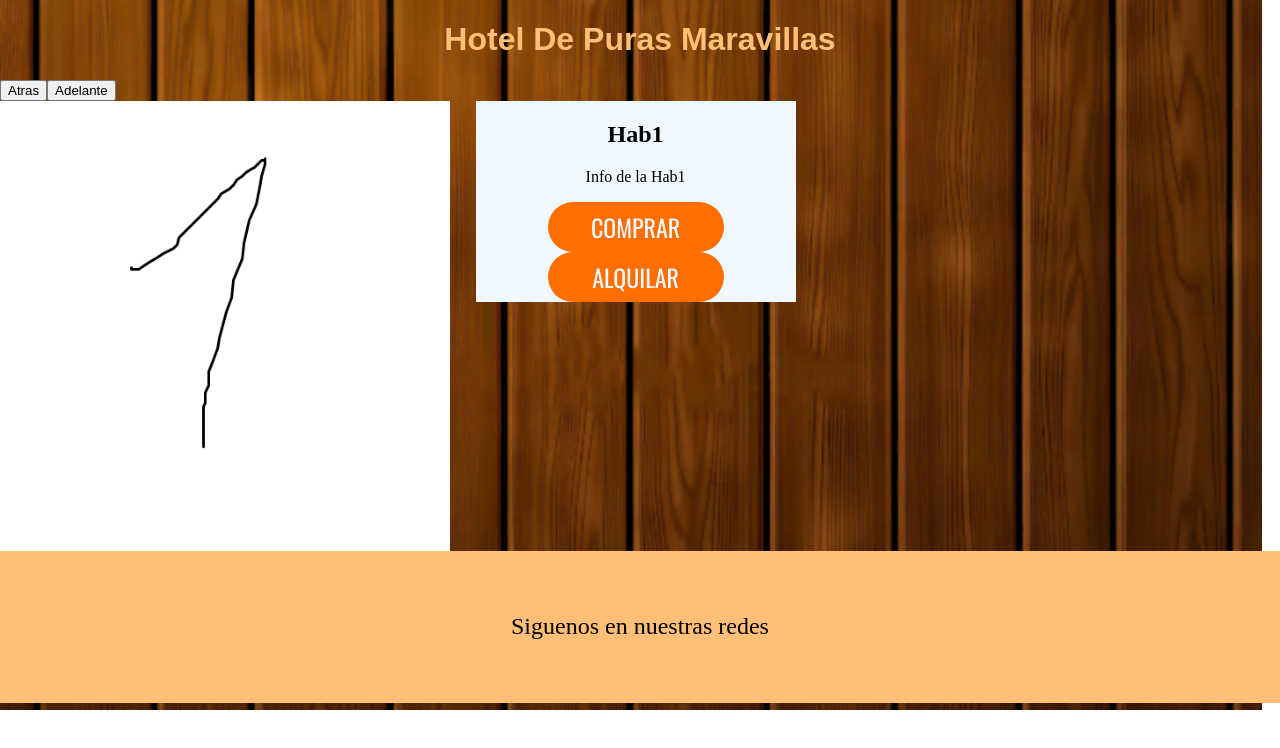
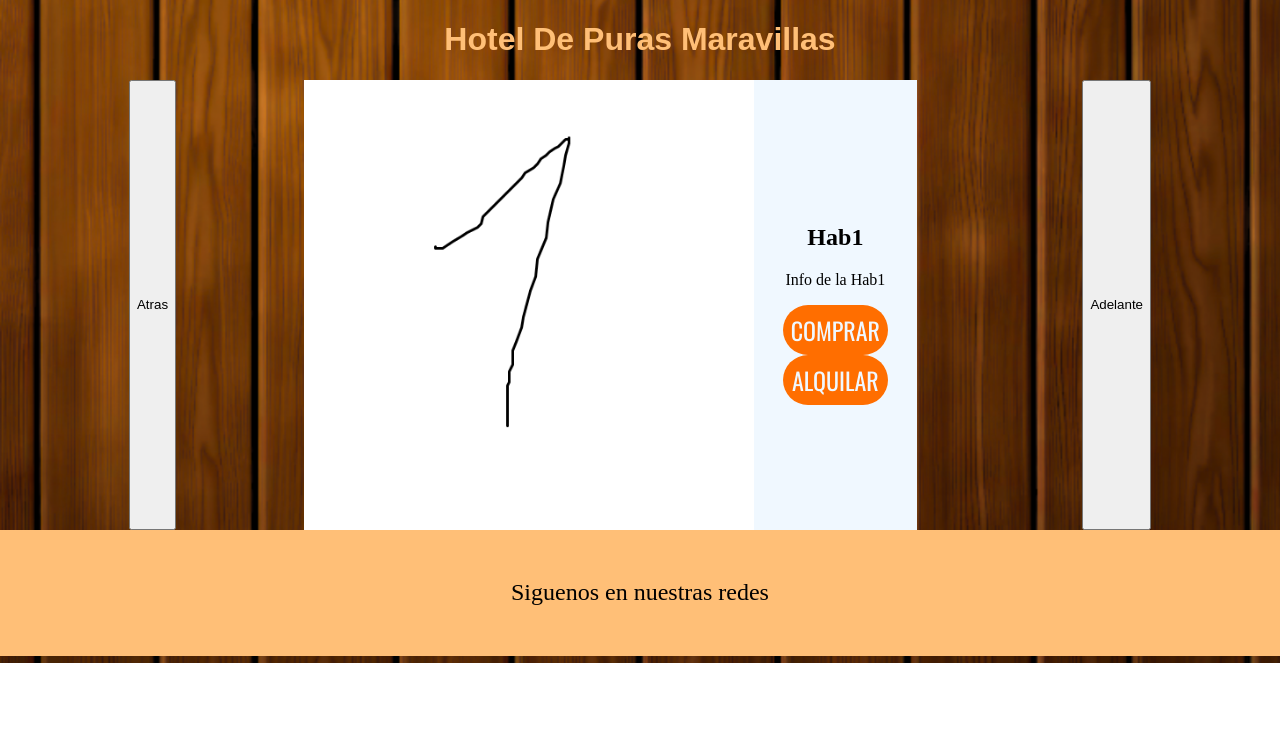
Before and after one commit to F2712/Projecto-Hotel, a React (Vite) app: page / in a window 1280 px wide. Shown: the top 748 px of the page. Built offline with nearby package versions, Linux system fonts and the light colour scheme; a web font is replaced by a local one.

Commit message:
Interfaz funcional

```diff
--- a/src/App.css
+++ b/src/App.css
@@ -1,7 +1,7 @@
 body{
     background-image: url(./assets/img/HOTEL_DE_PURAS_MARAVILLAS_1.png);
     background-repeat: no-repeat;
-    background-size: auto 101% ;
+    background-size: 100% 101% ;
     padding: 0px;
     margin: 0px;
 }
@@ -11,10 +11,17 @@ body{
     color: rgb(255, 191, 119);
 }
 
+.infos{
+    display: flex;
+    flex-direction: row;
+    justify-content: center;
+    gap: 10%;
+}
+
 .footer {
     text-align: center;
     font-size: x-large;
     background-color: rgb(255, 191, 119);
     color: black;
-    padding: 3%;
+    padding: 2%;
 }
--- a/src/App.jsx
+++ b/src/App.jsx
@@ -8,19 +8,13 @@ import './App.css'
 function App() {
   return (
     <>
-
-      <div className="fondo">
         <h1 className='titulo'>Hotel De Puras Maravillas</h1>
-        <div className='hola'>
-
-          <div className="fondo">
-            <Info/>
-          </div>
+        <div className='infos'>
+          <Info/>
+        </div>
         <footer className='footer'>
           <p>Siguenos en nuestras redes</p>
         </footer>
-        </div>
-      </div>
     </>
   )
 }
--- a/src/componentes/Info.jsx
+++ b/src/componentes/Info.jsx
@@ -30,7 +30,6 @@ export function Info(){
     return (
         <>
             <button id="botonAtr" onClick={() => {atras()}}>Atras</button>
-            <button id="botonAdel" onClick={() => {adelante()}}>Adelante</button>
 
             <div className="info">
                 <img id='foto' src={AssetUrl(habs[actual].Foto)} alt="foto" />
@@ -41,6 +40,8 @@ export function Info(){
                     <button className="botones">ALQUILAR</button>
                 </div>
             </div>
+
+            <button id="botonAdel" onClick={() => {adelante()}}>Adelante</button>
         </>
     )
 }
--- a/src/componentes/info.css
+++ b/src/componentes/info.css
@@ -1,7 +1,6 @@
 .info{
     display:flex;
     flex-direction: row;
-    gap: 2%;
 }
 
 .demas{
@@ -23,7 +22,7 @@
     font-size:x-large;
     font-family: "Oswald", sans-serif;
 
-    width: 55%;
+    width: 65%;
     height: 50px;
 
     gap: 20px;
--- a/src/data/habitaciones.json
+++ b/src/data/habitaciones.json
@@ -15,7 +15,7 @@
         "Id":2,
         "Nombre":"Hab3",
         "Info":"Info de la Hab3",
-        "Foto":"Hab3.png"
+        "Foto":"Hab1.png"
     },
     {
         "Id":3,
```
